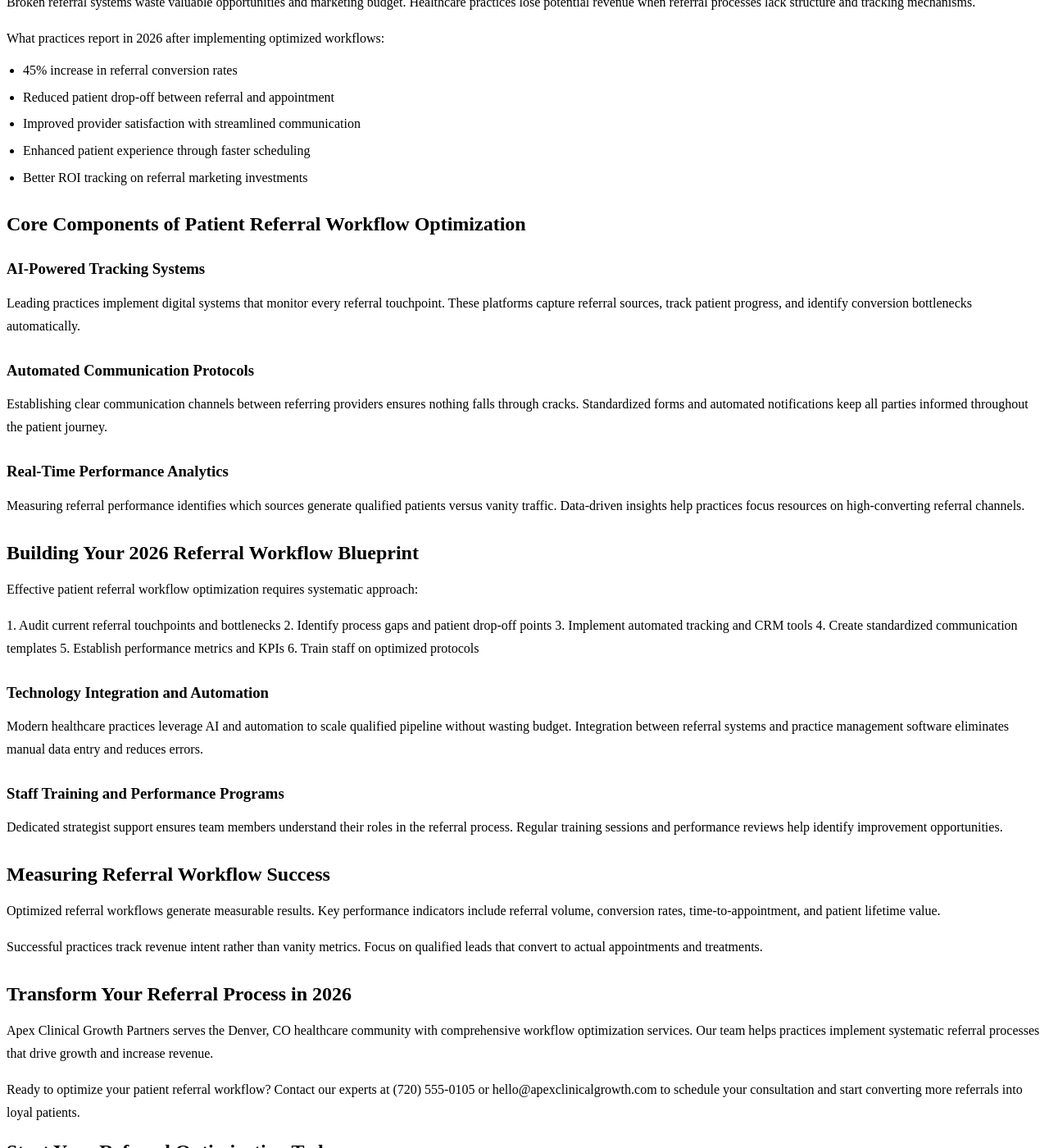
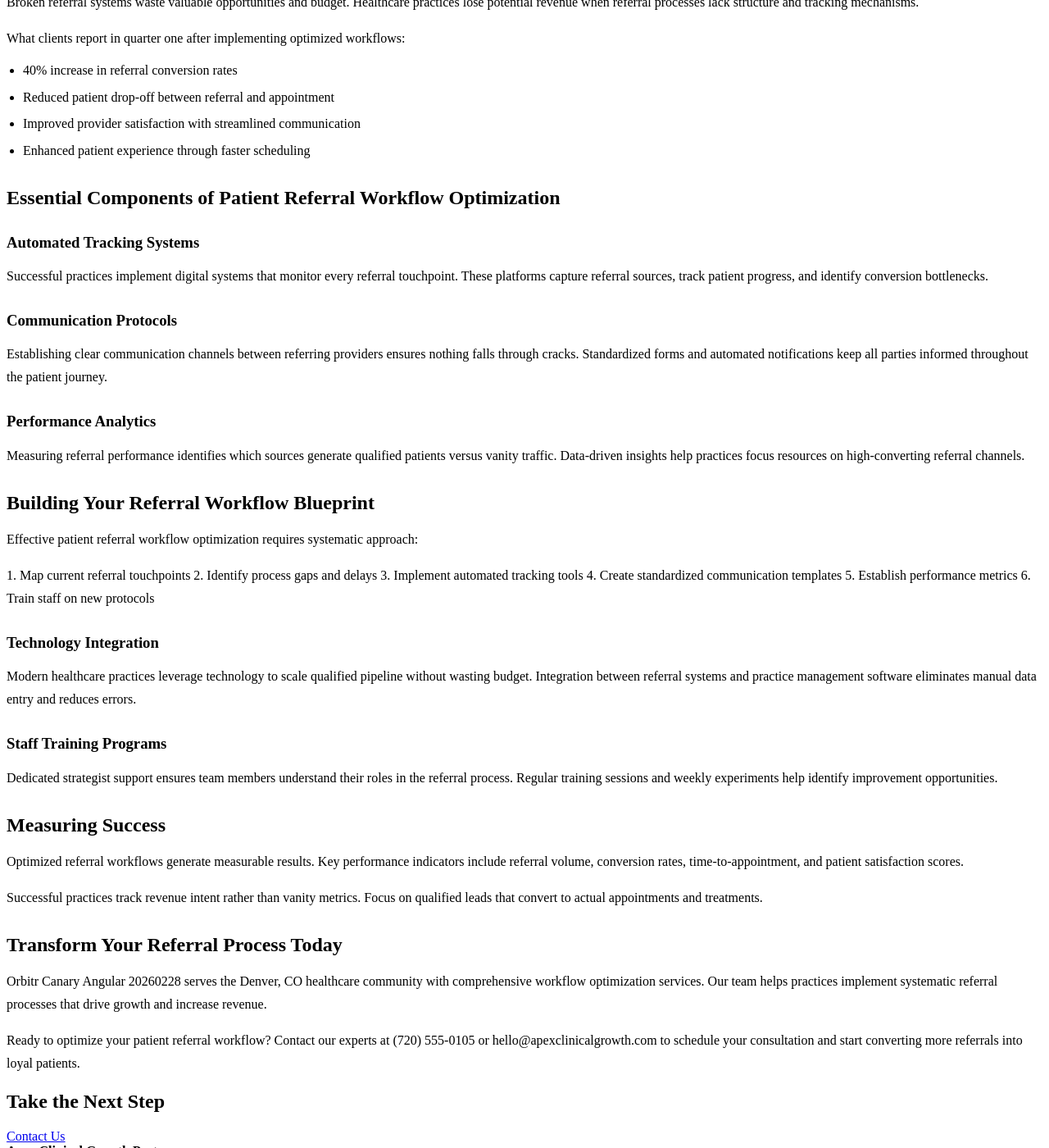
Before and after one commit to prjctlphbt/orbitr-canary-angular-20260228, a Jekyll site: the page patient-referral-workflow-blueprint.html, which Jekyll copies as it is, in a window 1280 px wide and 1400 px high, scrolled down 316 px. Shown: the whole window at 82% size. Built offline with Jekyll 4.4.1, drawn with Linux system fonts in a browser that asks for light colours; some of the changed text lies outside the part shown.

Commit message:
Rollback: Revert changes to patient-referral-workflow-blueprint.html

```diff
--- a/patient-referral-workflow-blueprint.html
+++ b/patient-referral-workflow-blueprint.html
@@ -4,8 +4,8 @@
 <head>
 <meta charset="utf-8"/>
 <meta content="width=device-width, initial-scale=1.0" name="viewport"/>
-<meta content="Optimize your patient referral workflow with Apex Clinical Growth Partners. Streamline processes, reduce delays, and boost referral volume by 40%. Get your 2026 blueprint today." name="description"/>
-<title>Patient Referral Workflow Optimization Blueprint 2026</title>
+<meta content="Optimize your patient referral workflow with Apex Clinical Growth Partners. Streamline processes, reduce delays, and boost referral volume. Get your blueprint t" name="description"/>
+<title>Patient Referral Workflow Optimization Blueprint</title>
 <style>
 
 
@@ -103,54 +103,53 @@
 <section class="page-hero landing-hero">
 <div class="container">
 <h1>Patient Referral Workflow Optimization Blueprint</h1>
-<a class="cta" href="/services/">Get Your Blueprint</a>
+<a class="cta" href="/services/">Contact Us</a>
 </div>
 </section>
 <section class="landing-content">
 <div class="container orbitr-generated-content">
 <h1>Patient Referral Workflow Optimization Blueprint</h1>
-<p>Streamlining patient referrals drives healthcare growth and revenue generation. Effective patient referral workflow optimization transforms fragmented processes into seamless systems that convert qualified leads into scheduled patients.</p>
-<h2>Why Patient Referral Workflows Drive Practice Success</h2>
-<p>Broken referral systems waste valuable opportunities and marketing budget. Healthcare practices lose potential revenue when referral processes lack structure and tracking mechanisms.</p>
-<p>What practices report in 2026 after implementing optimized workflows:</p>
+<p>Streamlining patient referrals is critical for healthcare growth and revenue generation. Effective patient referral workflow optimization transforms fragmented processes into seamless systems that convert qualified leads into close-ready patients.</p>
+<h2>Why Patient Referral Workflows Matter</h2>
+<p>Broken referral systems waste valuable opportunities and budget. Healthcare practices lose potential revenue when referral processes lack structure and tracking mechanisms.</p>
+<p>What clients report in quarter one after implementing optimized workflows:</p>
 <ul>
-<li>45% increase in referral conversion rates</li>
+<li>40% increase in referral conversion rates</li>
 <li>Reduced patient drop-off between referral and appointment</li>
 <li>Improved provider satisfaction with streamlined communication</li>
 <li>Enhanced patient experience through faster scheduling</li>
-<li>Better ROI tracking on referral marketing investments</li>
 </ul>
-<h2>Core Components of Patient Referral Workflow Optimization</h2>
-<h3>AI-Powered Tracking Systems</h3>
-<p>Leading practices implement digital systems that monitor every referral touchpoint. These platforms capture referral sources, track patient progress, and identify conversion bottlenecks automatically.</p>
-<h3>Automated Communication Protocols</h3>
+<h2>Essential Components of Patient Referral Workflow Optimization</h2>
+<h3>Automated Tracking Systems</h3>
+<p>Successful practices implement digital systems that monitor every referral touchpoint. These platforms capture referral sources, track patient progress, and identify conversion bottlenecks.</p>
+<h3>Communication Protocols</h3>
 <p>Establishing clear communication channels between referring providers ensures nothing falls through cracks. Standardized forms and automated notifications keep all parties informed throughout the patient journey.</p>
-<h3>Real-Time Performance Analytics</h3>
+<h3>Performance Analytics</h3>
 <p>Measuring referral performance identifies which sources generate qualified patients versus vanity traffic. Data-driven insights help practices focus resources on high-converting referral channels.</p>
-<h2>Building Your 2026 Referral Workflow Blueprint</h2>
+<h2>Building Your Referral Workflow Blueprint</h2>
 <p>Effective patient referral workflow optimization requires systematic approach:</p>
-<p>1. Audit current referral touchpoints and bottlenecks
-2. Identify process gaps and patient drop-off points
-3. Implement automated tracking and CRM tools
+<p>1. Map current referral touchpoints
+2. Identify process gaps and delays
+3. Implement automated tracking tools
 4. Create standardized communication templates
-5. Establish performance metrics and KPIs
-6. Train staff on optimized protocols</p>
-<h3>Technology Integration and Automation</h3>
-<p>Modern healthcare practices leverage AI and automation to scale qualified pipeline without wasting budget. Integration between referral systems and practice management software eliminates manual data entry and reduces errors.</p>
-<h3>Staff Training and Performance Programs</h3>
-<p>Dedicated strategist support ensures team members understand their roles in the referral process. Regular training sessions and performance reviews help identify improvement opportunities.</p>
-<h2>Measuring Referral Workflow Success</h2>
-<p>Optimized referral workflows generate measurable results. Key performance indicators include referral volume, conversion rates, time-to-appointment, and patient lifetime value.</p>
+5. Establish performance metrics
+6. Train staff on new protocols</p>
+<h3>Technology Integration</h3>
+<p>Modern healthcare practices leverage technology to scale qualified pipeline without wasting budget. Integration between referral systems and practice management software eliminates manual data entry and reduces errors.</p>
+<h3>Staff Training Programs</h3>
+<p>Dedicated strategist support ensures team members understand their roles in the referral process. Regular training sessions and weekly experiments help identify improvement opportunities.</p>
+<h2>Measuring Success</h2>
+<p>Optimized referral workflows generate measurable results. Key performance indicators include referral volume, conversion rates, time-to-appointment, and patient satisfaction scores.</p>
 <p>Successful practices track revenue intent rather than vanity metrics. Focus on qualified leads that convert to actual appointments and treatments.</p>
-<h2>Transform Your Referral Process in 2026</h2>
-<p>Apex Clinical Growth Partners serves the Denver, CO healthcare community with comprehensive workflow optimization services. Our team helps practices implement systematic referral processes that drive growth and increase revenue.</p>
+<h2>Transform Your Referral Process Today</h2>
+<p>Orbitr Canary Angular 20260228 serves the Denver, CO healthcare community with comprehensive workflow optimization services. Our team helps practices implement systematic referral processes that drive growth and increase revenue.</p>
 <p>Ready to optimize your patient referral workflow? Contact our experts at (720) 555-0105 or hello@apexclinicalgrowth.com to schedule your consultation and start converting more referrals into loyal patients.</p>
 </div>
 </section>
 <section class="landing-cta">
 <div class="container">
-<h2>Start Your Referral Optimization Today</h2>
-<a class="cta" href="/services/">Get Your Free Assessment</a>
+<h2>Take the Next Step</h2>
+<a class="cta" href="/services/">Contact Us</a>
 </div>
 </section>
 </main>
```
